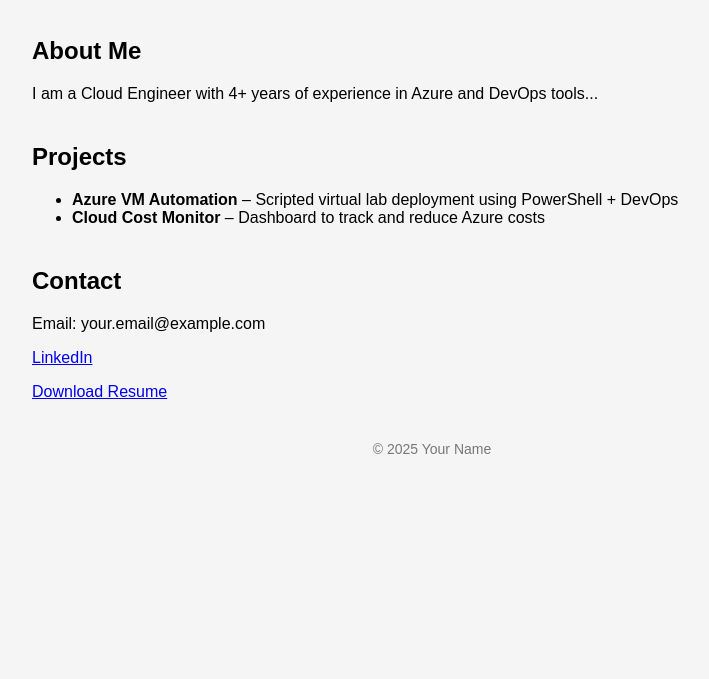
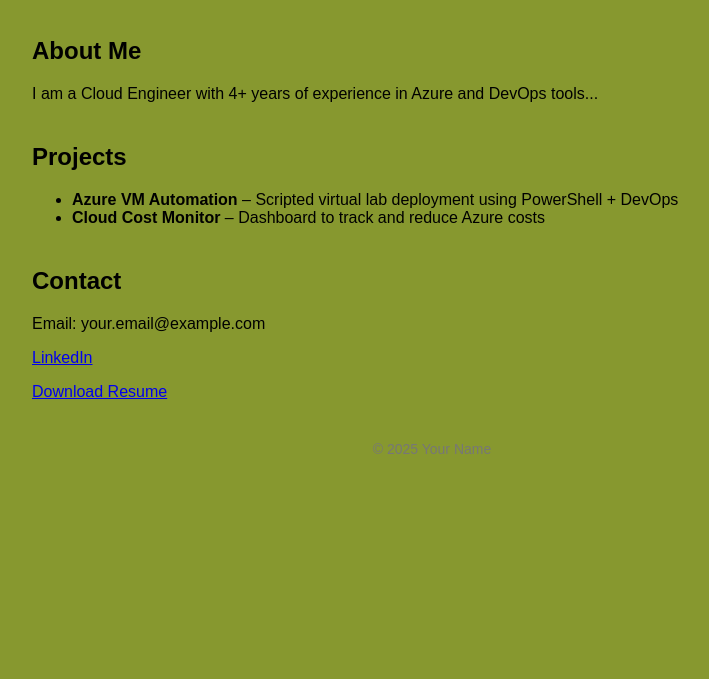
Before and after one commit to yabeshjasper/Portfolio, a plain HTML site: page index.html in a window 1280 px wide. Shown: the part 121-800 px from the top of the page, without its empty margins (208-917 px from the left). Drawn offline with Linux system fonts and the light colour scheme.

Commit message:
start-02

```diff
--- a/style.css
+++ b/style.css
@@ -3,7 +3,7 @@ body {
   max-width: 800px;
   margin: auto;
   padding: 20px;
-  background-color: #f5f5f5;
+  background-color: #87982f;
 }
 
 header {
```
